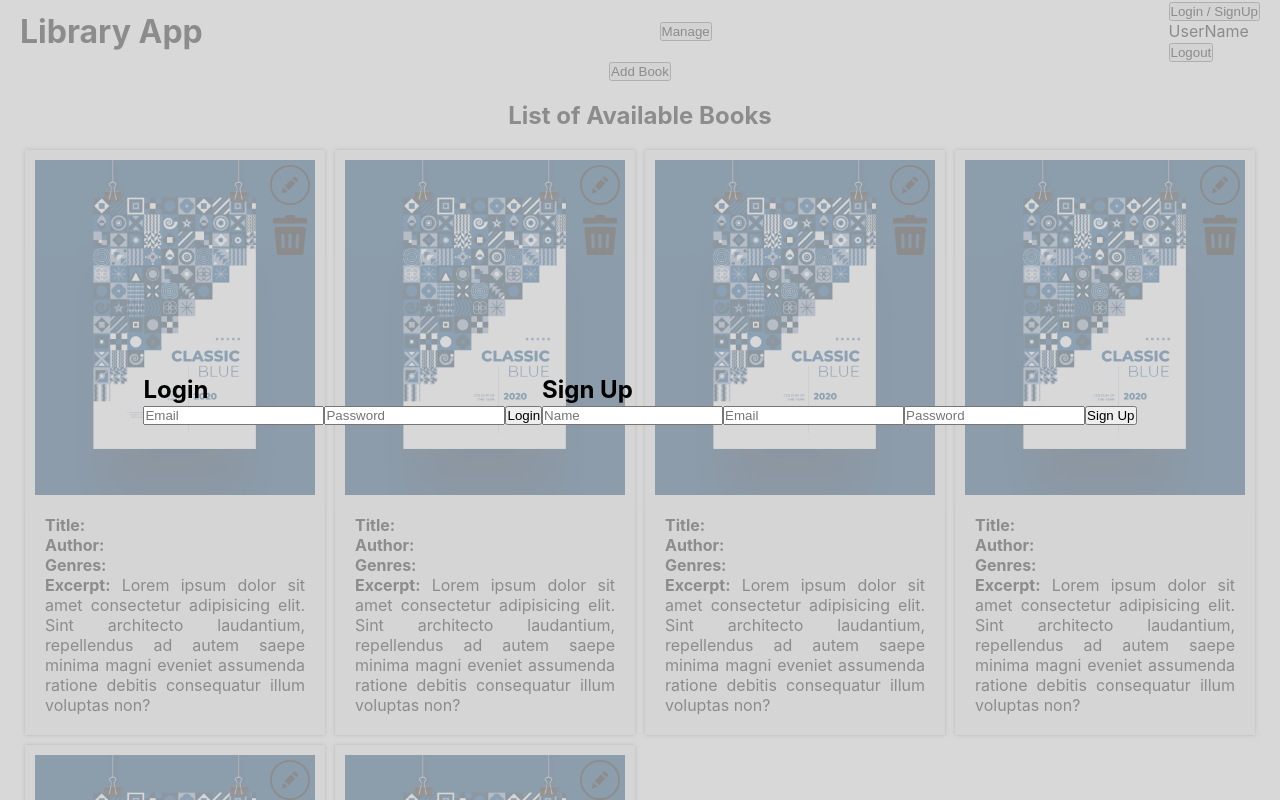
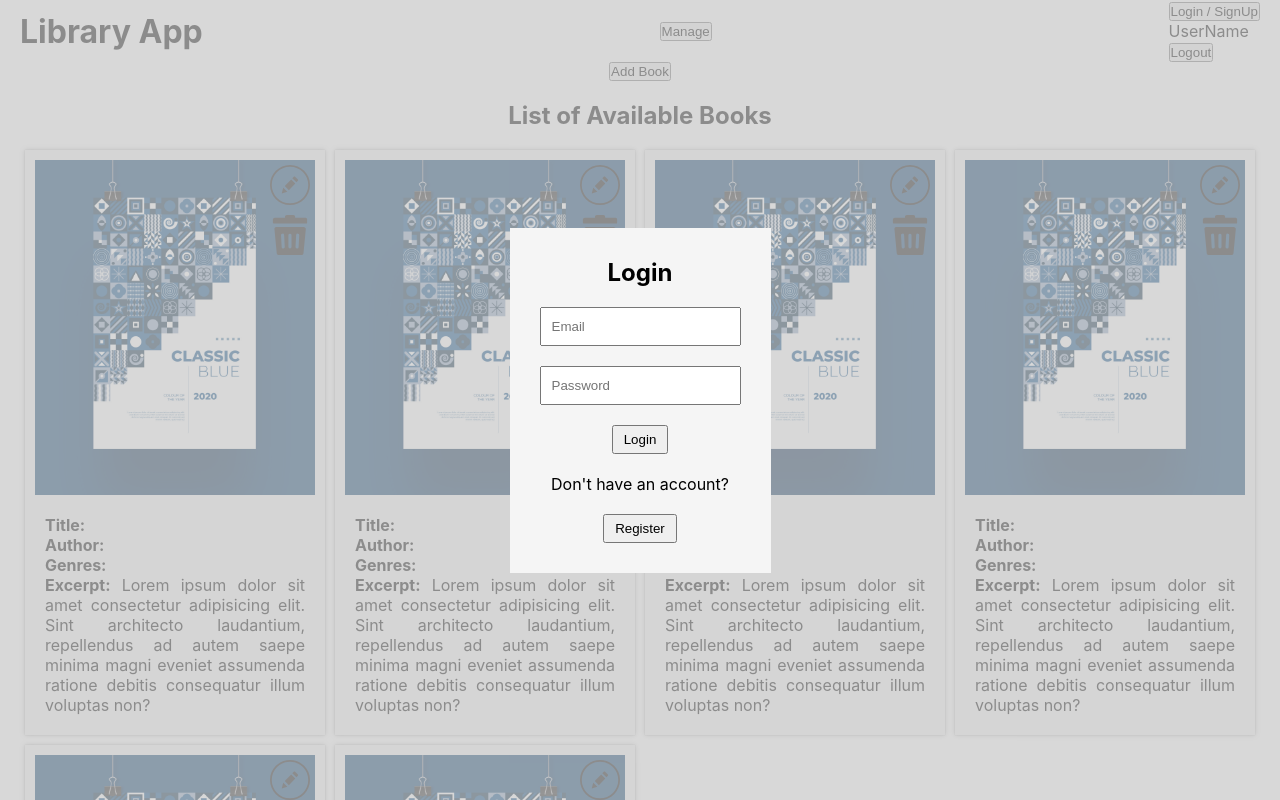
Before and after one commit to addy-03/library-app, a React (Create React App) app: page /manage in a window 1280 px wide. Shown: the top 800 px of the page. Built offline with nearby package versions, Linux system fonts and the light colour scheme; the HTML template or start-up script is replaced by a standard one.

Commit message:
Styled Login and Signup components

```diff
--- a/src/components/Login.jsx
+++ b/src/components/Login.jsx
@@ -33,7 +33,9 @@ const Login = () => {
           })
         }
       />
-      <button onClick={handleLogin}>Login</button>
+      <button onClick={handleLogin} className="login-btn">Login</button>
+      <p>Don't have an account?</p>
+      <button className="register-btn">Register</button>
     </div>
   );
 };
--- a/src/components/Signup.jsx
+++ b/src/components/Signup.jsx
@@ -2,12 +2,13 @@ import { useState } from "react";
 
 const Signup = () => {
   const [formData, setFormData] = useState({});
-  const handleSignup = () => {
-    console.log("formdata ",formData);
+  const handleSignup = (e) => {
+    e.preventDefault();
+    console.log("formdata ", formData);
   };
 
   return (
-    <div className="signup">
+    <form className="signup">
       <h2>Sign Up</h2>
       <input
         type="text"
@@ -45,8 +46,12 @@ const Signup = () => {
           })
         }
       />
-      <button onClick={handleSignup}>Sign Up</button>
-    </div>
+      <button onClick={(e) => handleSignup(e)} type="submit">
+        Sign Up
+      </button>
+      <p>Already have an account?</p>
+      <button className="login-btn">Login</button>
+    </form>
   );
 };
 
--- a/src/pages/Manage.jsx
+++ b/src/pages/Manage.jsx
@@ -11,7 +11,7 @@ const Manage = () => {
       </div>
       <div id="login" className="modal-container">
         <Login />
-        <Signup/>
+        {/* <Signup /> */}
       </div>
     </>
   );
--- /dev/null
+++ b/src/styles/login.scss
@@ -0,0 +1,16 @@
+.login,
+.signup {
+  display: flex;
+  flex-direction: column;
+  align-items: center;
+  justify-content: center;
+  gap: 20px;
+  background-color: whitesmoke;
+  padding: 30px;
+  input {
+    padding: 10px;
+  }
+  button {
+    padding: 5px 10px;
+  }
+}
--- a/src/styles/main.scss
+++ b/src/styles/main.scss
@@ -1,5 +1,6 @@
 @use "books.scss" as *;
 @use "header.scss" as *;
+@use "login.scss" as *;
 
 .container {
   display: flex;
@@ -7,7 +8,7 @@
   align-items: center;
   width: 100%;
 
-  h2{
+  h2 {
     text-align: center;
     margin: 20px 0;
   }
```
